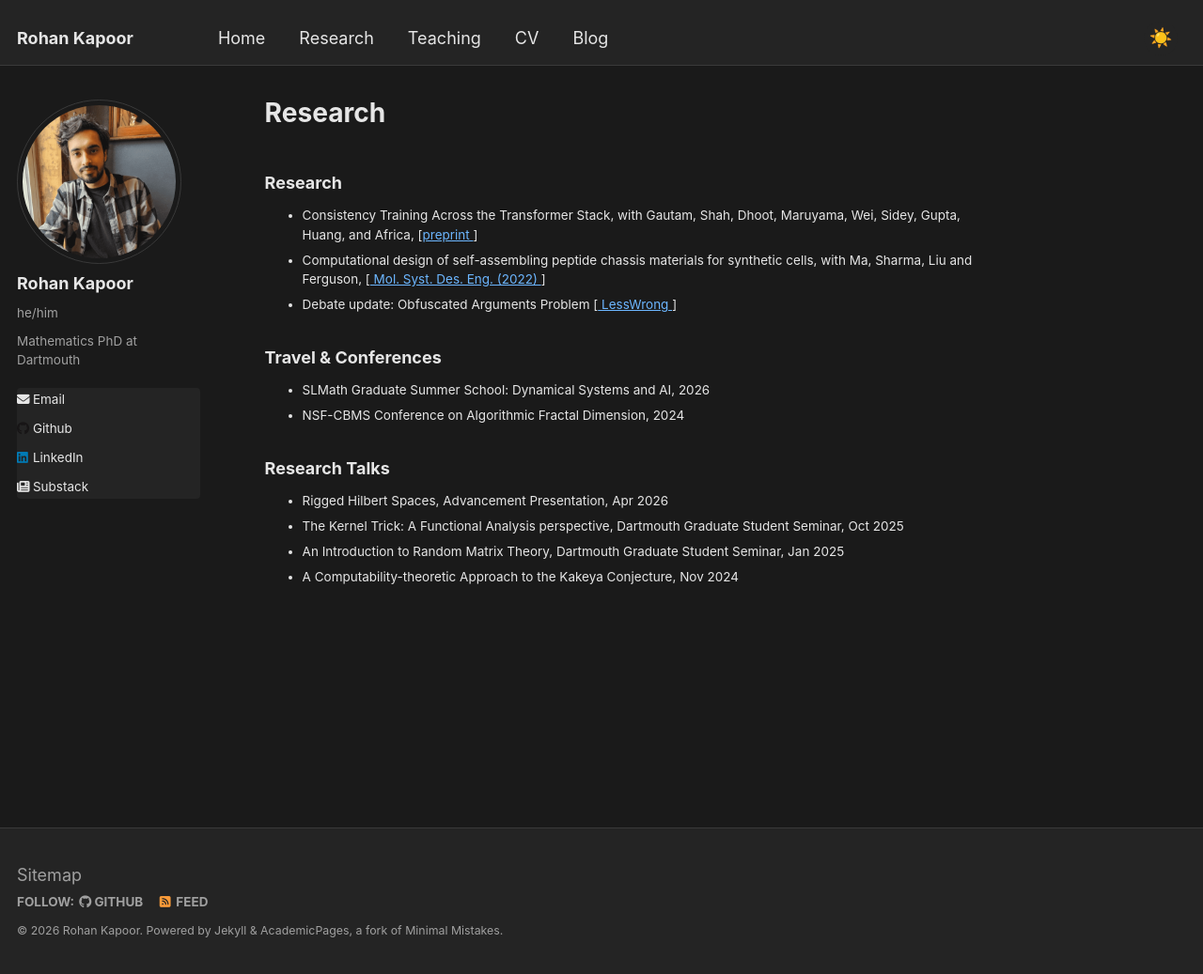
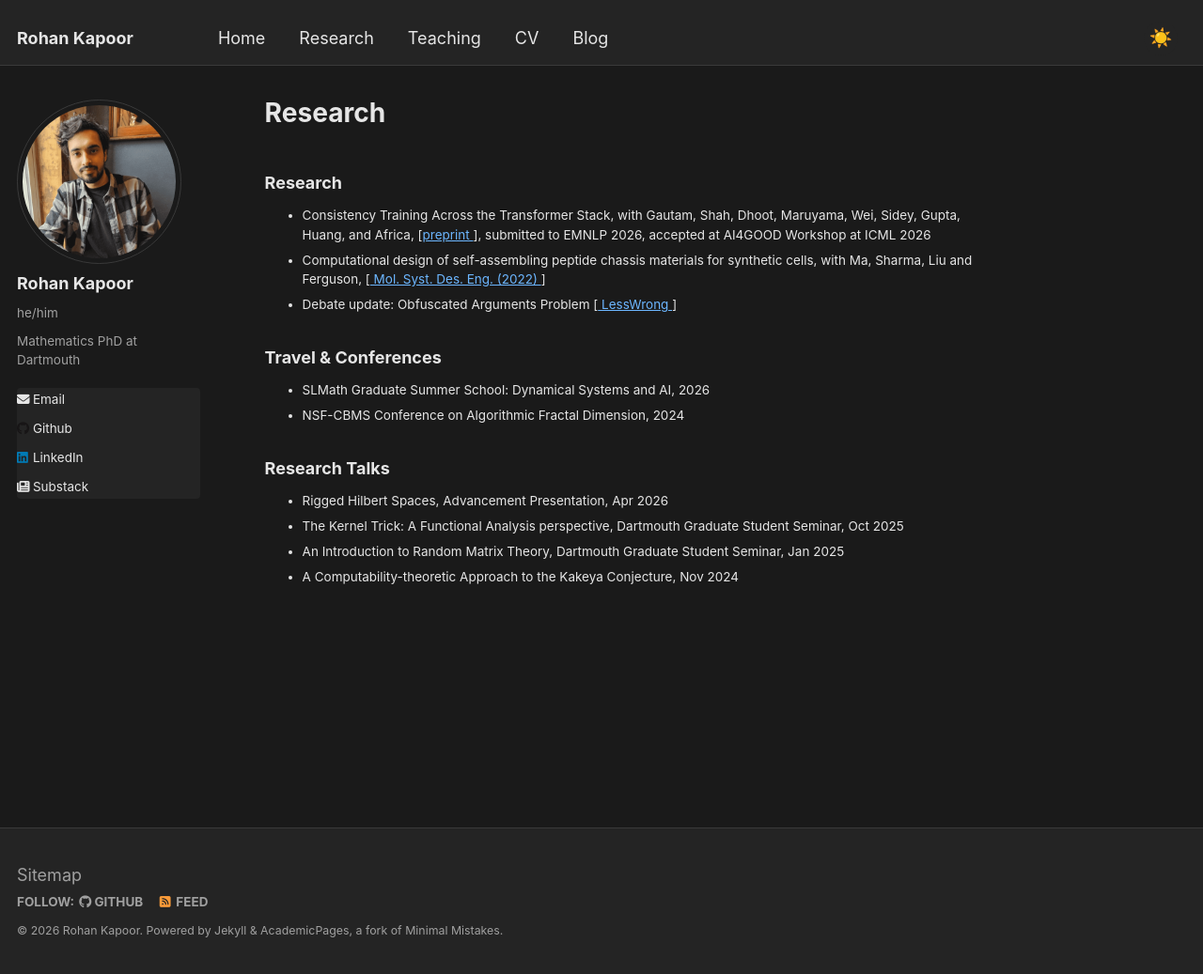
Before and after one commit to rkapoor1512/rkapoor1512.github.io, a Jekyll site: the page built from _pages/research.html, in a window 1280 px wide and 1037 px high. Shown: the whole window at 94% size. Built offline with Jekyll 4.4.1, drawn with Linux system fonts in a browser that asks for light colours.

Commit message:
Update research.html

```diff
--- a/_pages/research.html
+++ b/_pages/research.html
@@ -9,7 +9,7 @@ class: wide
 <h3> Research </h3>
 
 <ul class='small'>
-	<li> Consistency Training Across the Transformer Stack, with Gautam, Shah, Dhoot, Maruyama, Wei, Sidey, Gupta, Huang, and Africa, [<a href="https://arxiv.org/pdf/2606.05817">preprint </a>]
+	<li> Consistency Training Across the Transformer Stack, with Gautam, Shah, Dhoot, Maruyama, Wei, Sidey, Gupta, Huang, and Africa, [<a href="https://arxiv.org/pdf/2606.05817">preprint </a>], submitted to EMNLP 2026, accepted at AI4GOOD Workshop at ICML 2026
 	<li> Computational design of self-assembling peptide chassis materials for synthetic cells, with Ma, Sharma, Liu and Ferguson, [<a href="https://pubs.rsc.org/en/content/articlelanding/2023/me/d2me00169a"> Mol. Syst. Des. Eng. (2022) </a>]
 	<li> Debate update: Obfuscated Arguments Problem [<a href="https://www.lesswrong.com/posts/PJLABqQ962hZEqhdB/debate-update-obfuscated-arguments-problem"]> LessWrong </a>]
 	<!-- TODO: fill in papers / preprints / projects.
```
